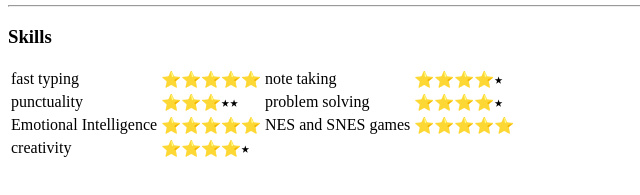
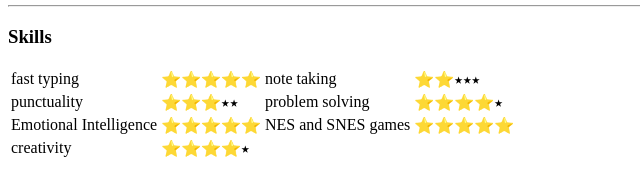
Before and after one commit to jessedk/cv, a plain HTML site: page cv.html in a window 1280 px wide. Shown: the part 209-404 px from the top of the page, 0-640 px from the left. Drawn offline with Linux system fonts and the light colour scheme.

Commit message:
Update cv.html

```diff
--- a/cv.html
+++ b/cv.html
@@ -41,7 +41,7 @@
         <td>fast typing</td>
         <td>&#11088;&#11088;&#11088;&#11088;&#11088;</td>
         <td>note taking</td>
-        <td>&#11088;&#11088;&#11088;&#11088;&#11089;</td>
+        <td>&#11088;&#11088;&#11089;&#11089;&#11089;</td>
     </tr>
     <tr>
         <td>punctuality</td>
```
